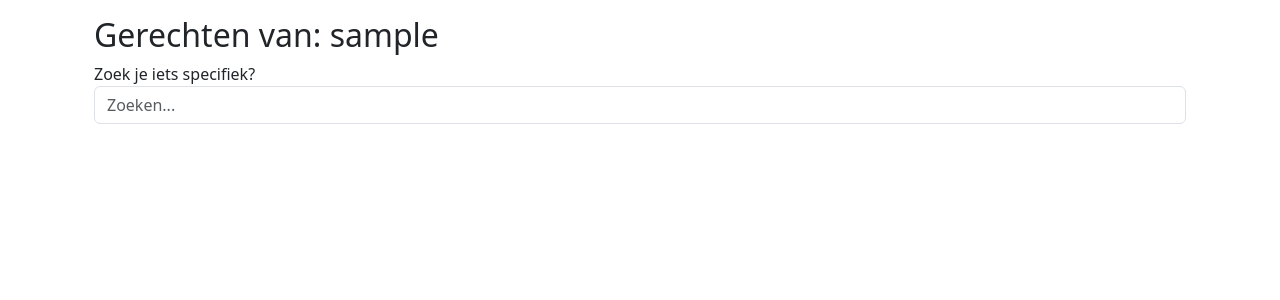
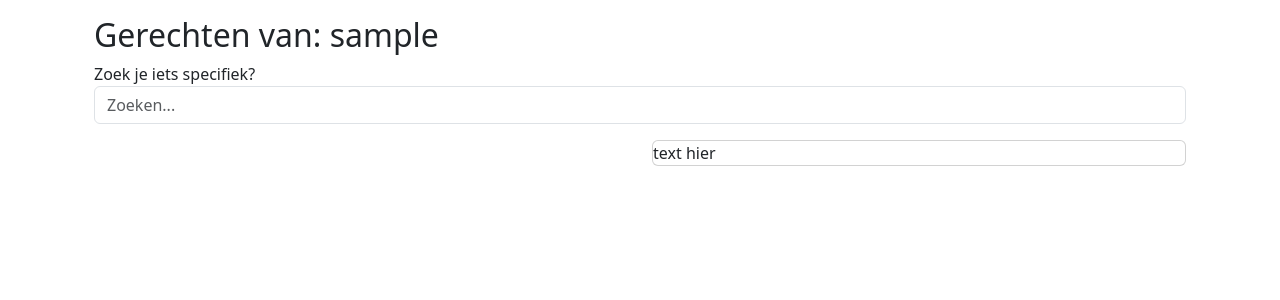
Before and after one commit to Inias94/Eindwerk_inias, a Django app: page /dish/ in a window 1280 px wide. Shown: the part 56-356 px from the top of the page. Run offline with Django 5.2, Linux system fonts and the light colour scheme; the visitor is signed in with stand-in values (Sample User, id 1); data that the repository does not hold is empty; parts of the project's set-up code (start-up, migrations or seed data) failed here and were passed over; some libraries are stand-ins or nearby versions.

Commit message:
list view verbeterd

```diff
--- a/eindwerk/templates/dish/list.html
+++ b/eindwerk/templates/dish/list.html
@@ -3,29 +3,35 @@
 {% block content %}
     <div class="container">
         <h2>Gerechten van: {{ user.username }}</h2>
-    <label for="searchInput">Zoek je iets specifiek?</label><input type="text" id="searchInput" class="form-control mb-3" placeholder="Zoeken...">
+        <label for="searchInput">Zoek je iets specifiek?</label><input type="text" id="searchInput"
+                                                                       class="form-control mb-3"
+                                                                       placeholder="Zoeken...">
+        <div class="row">
+            <div class="col-md-6">
                 <div class="accordion" id="accordionExample">
                     {% for dish, products in dish_products.items %}
-        <div class="accordion-item">
-            <h2 class="accordion-header" id="heading{{ forloop.counter }}">
-                <button class="accordion-button" type="button" data-bs-toggle="collapse"
+                        <div class="accordion-item px-3">
+                            <h2 class="accordion-header row" id="heading{{ forloop.counter }}">
+                                <button class="accordion-button col" type="button" data-bs-toggle="collapse"
                                         data-bs-target="#collapse{{ forloop.counter }}" aria-expanded="true"
                                         aria-controls="collapse{{ forloop.counter }}">
-                    {{ dish.name }}
+                                    <span class="col">{{ dish.name }}</span>
+                                    <span class="col-auto px-2"><a href="#"><i class="bi bi-cart-plus btn btn-success"></i></a></span>
                                 </button>
                             </h2>
-            <div id="collapse{{ forloop.counter }}" class="accordion-collapse collapse {% if forloop.first %}show{% endif %}"
+                            <div id="collapse{{ forloop.counter }}"
+                                 class="accordion-collapse collapse {% if forloop.first %}show{% endif %}"
                                  aria-labelledby="heading{{ forloop.counter }}" data-bs-parent="#accordionExample">
                                 <div class="accordion-body">
-                    <div class="card my-3">
+                                    <div class="card border-0 my-3">
                                         <h5 class="card-title mx-3 mt-2">Recept</h5>
-                        <p class="card-text mx-3 my-2">{{ dish.recipe }}</p>
+                                        <p class="card-text mx-3 my-2">{{ dish.recipe|linebreaks }}</p>
                                     </div>
                                     <table class="table">
                                         <thead>
                                         <tr>
                                             <th>Product</th>
-                                <th>Hoeveelheid</th>
+                                            <th class="text-end">Hoeveelheid</th>
                                             <th>Eenheid</th>
                                         </tr>
                                         </thead>
@@ -33,17 +39,22 @@
                                         {% for product_dish in products %}
                                             <tr>
                                                 <td>{{ product_dish.product.name }}</td>
-                                <td>{{ product_dish.quantity }}</td>
+                                                <td class="text-end">{{ product_dish.quantity }}</td>
                                                 <td>{{ product_dish.unit.abbreviation }}</td>
                                             </tr>
                                         {% endfor %}
                                         </tbody>
                                     </table>
-                    <p><a href="{% url 'dish-detail' %}"></a></p>
+                                    {#                    <p><a href="{% url 'dish-detail' %}"></a></p>#}
                                 </div>
                             </div>
                         </div>
                     {% endfor %}
+                </div>
+            </div>
+            <div class="col-md-6">
+                <div class="card">text hier</div>
+            </div>
         </div>
     </div>
 
```
Lines whose indentation alone changed are shown as unchanged.
